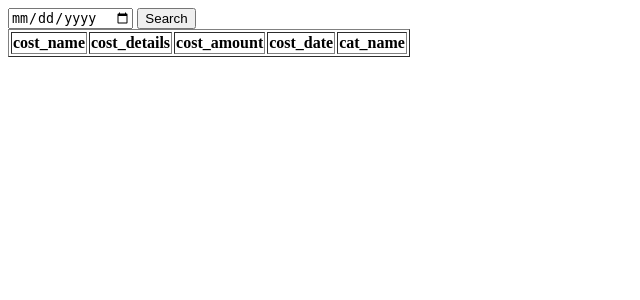
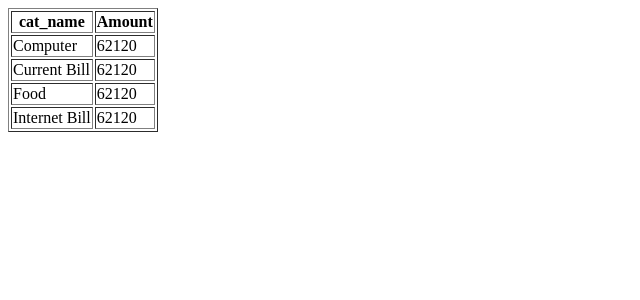
Before and after one commit to abushaleh/cost-management, a PHP site: page /allCategory.php in a window 1280 px wide. Shown: the top 300 px of the page, without its empty margins (0-640 px from the left). Run offline with PHP 8.4, Linux system fonts and the light colour scheme; data comes from the database, SQL or seed files in the repository; data that the repository does not hold is empty; some libraries are stand-ins or nearby versions.

Commit message:
added catagory again

```diff
--- a/allCategory.php
+++ b/allCategory.php
@@ -1,43 +1,30 @@
 <?php
 require 'db.php';
 
-if (isset($_GET['multiple'])) {
-    $multiple = $_GET['multiple'];
-    $query = "SELECT * FROM tbl_cost WHERE YEAR(cost_date) = '2019' AND MONTH(cost_date) = '12' ";
-    $stmt = $connection->prepare($query);
-    $stmt->execute();
+$query = "SELECT cat_name,SUM(cost_amount) as column_sum FROM tbl_cat INNER JOIN tbl_cost GROUP BY cat_name ";
+$stmt = $connection->prepare($query);
+$stmt->execute();
+$data = $stmt->fetchAll();
 
-}
 ?>
 
 <?php include 'header.php';?>
 
-<div>
-    <form action="" method="get">
-        <input type="date" name="multiple" placeholder="Search keyword..." />
-        <input type="submit" name="submit" value="Search" />
-    </form>
-</div>
+
 <div>
     <table border="1">
         <thead>
             <tr>
-                <th>cost_name</th>
-                <th>cost_details</th>
-                <th>cost_amount</th>
-                <th>cost_date</th>
                 <th>cat_name</th>
+                <th>Amount</th>
             </tr>
         </thead>
         <?php
-foreach ($stmt as $value) {
+foreach ($data as $value) {
     ?>
         <tr>
-            <td><?php echo $value['cost_name']; ?></td>
-            <td><?php echo $value['cost_details']; ?></td>
-            <td><?php echo $value['cost_amount']; ?></td>
-            <td><?php echo $value['cost_date']; ?></td>
             <td><?php echo $value['cat_name']; ?></td>
+            <td><?php echo $value['column_sum']; ?></td>
         </tr>
         <?php }?>
     </table>
```
Also changed, not shown: allCategory .php (deleted, +0 -33 lines).
